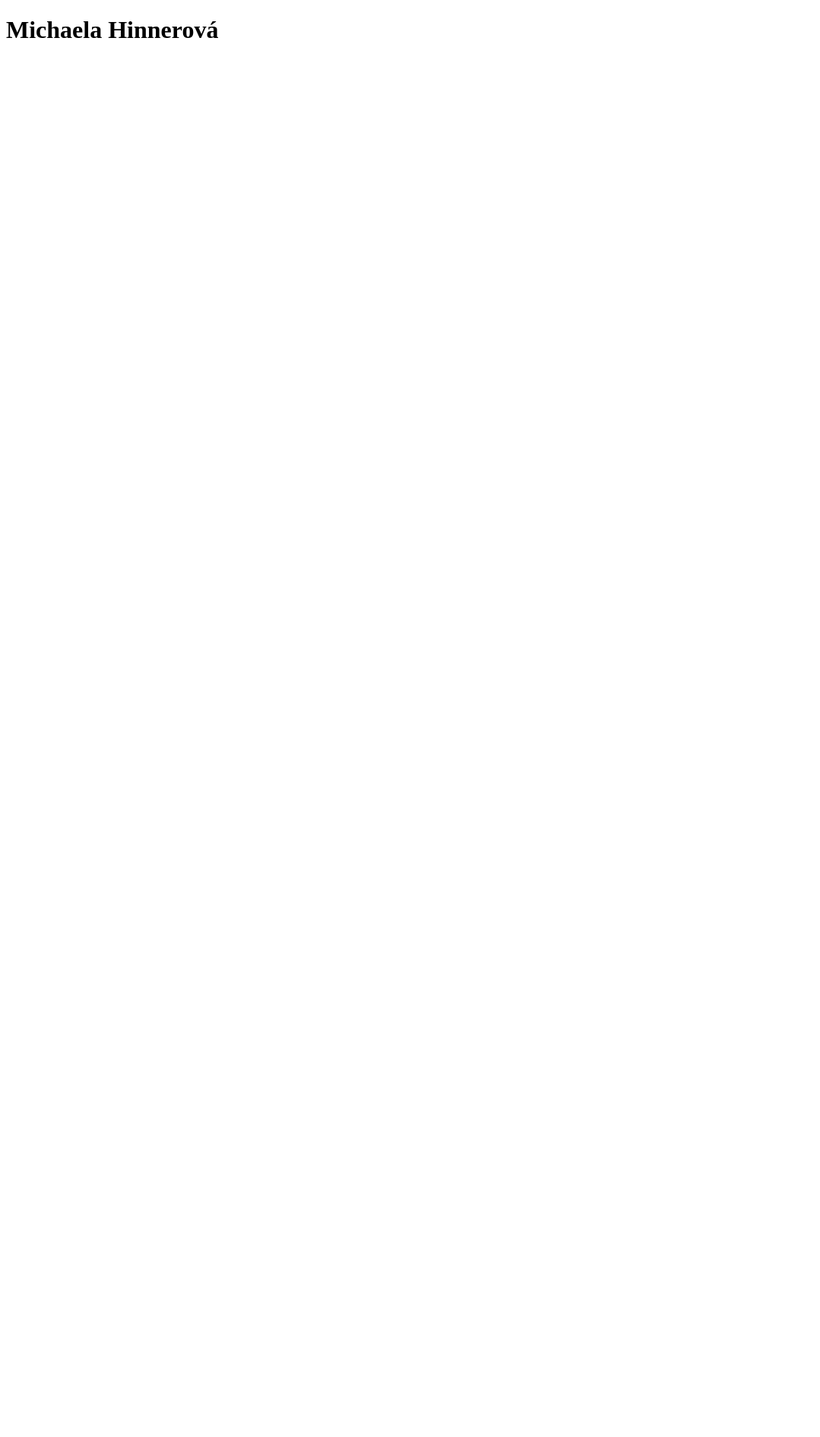
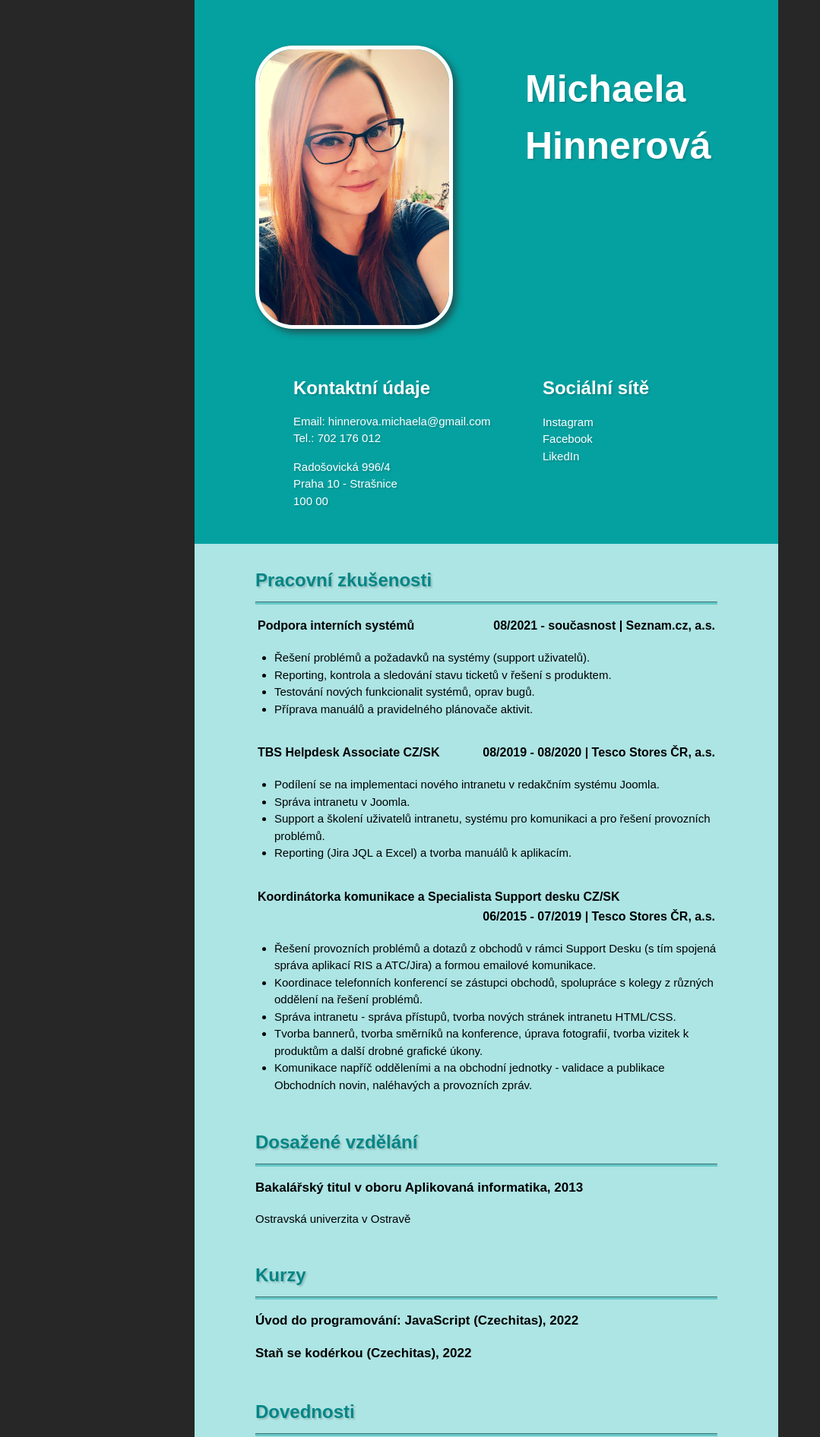
Before and after one commit to MijaHinn/Zivotopis, a plain HTML site: page index.html in a window 1280 px wide. Shown: the top 1892 px of the page at 76% size, without its empty margins (0-1079 px from the left). Before the commit the page ends 800 px from the top, so only its background shows below. Drawn offline with Linux system fonts and the light colour scheme.

Commit message:
Dokončení úkolu

```diff
--- a/index.html
+++ b/index.html
@@ -7,7 +7,157 @@
     <link rel="stylesheet" href="style.css">
     <title>Životopis</title>
 </head>
+
 <body>
-    <h1>Michaela Hinnerová</h1>
+    <!-- Hlavička -->
+    <header>
+        <!-- Kontakty -->
+        <section class="kontakty">
+
+            <img src="/images/mija.png" alt="mija">
+            <h1>Michaela Hinnerová</h1>
+
+            <div class="levy">
+                <h2>Kontaktní údaje</h2>
+                <p>
+                    Email: <a href="mailto:hinnerova.michaela@gmail.com">hinnerova.michaela@gmail.com</a><br>
+                    Tel.: 702 176 012<br>
+                </p>
+
+                <p>
+                    Radošovická 996/4<br>
+                    Praha 10 - Strašnice<br>
+                    100 00
+                </p>
+            </div>
+
+            <div class="pravy">
+                <h2>Sociální sítě</h2>
+                <ul>
+                    <li><a href="https://www.instagram.com/mija_hinn/" title="instagram" target="_blank">Instagram</a></li>
+                    <li><a href="https://www.facebook.com" title="facebook" target="_blank">Facebook</a></li>
+                    <li><a href="https://www.linkedin.com/in/michaela-hinnerov%C3%A1-44aa254b/" title="facebook" target="_blank">LikedIn</a></li>
+                </ul>
+            </div>
+        </section>
+    </header>
+
+    <section class="praxe">
+        <h2>Pracovní zkušenosti</h2>
+        <hr>
+        <table>
+            <tr>
+                <th class="pozice">Podpora interních systémů</th>
+                <th class="firma">08/2021 - současnost | Seznam.cz, a.s.</th>
+            </tr>
+        </table>
+
+        <p>
+           <ul>
+                <li>Řešení problémů a požadavků na systémy (support uživatelů).</li>
+                <li>Reporting, kontrola a sledování stavu ticketů v řešení s produktem.</li>
+                <li>Testování nových funkcionalit systémů, oprav bugů.</li>
+                <li>Příprava manuálů a pravidelného plánovače aktivit.</li>
+           </ul>
+        </p>
+
+        <table>
+            <tr>
+                <th class="pozice">TBS Helpdesk Associate CZ/SK</th>
+                <th class="firma">08/2019 - 08/2020 | Tesco Stores ČR, a.s.</th>
+            </tr>
+        </table>
+
+        <p>
+           <ul>
+                <li>Podílení se na implementaci nového intranetu v redakčním systému Joomla.</li>
+                <li>Správa intranetu v Joomla.</li>
+                <li>Support a školení uživatelů intranetu, systému pro komunikaci a pro řešení provozních problémů.</li>
+                <li>Reporting (Jira JQL a Excel) a tvorba manuálů k aplikacím.</li>
+           </ul>
+        </p>
+
+        <table>
+            <tr>
+                <th class="pozice">Koordinátorka komunikace
+                    a Specialista Support desku CZ/SK</th>
+                <th class="firma">06/2015 - 07/2019 | Tesco Stores ČR, a.s.</th>
+            </tr>
+        </table>
+
+        <p>
+           <ul>
+                <li>Řešení provozních problémů a dotazů z obchodů v rámci Support Desku (s tím spojená správa aplikací RIS a ATC/Jira) a formou emailové komunikace.</li>
+                <li>Koordinace telefonních konferencí se zástupci obchodů, spolupráce s kolegy z různých oddělení na řešení problémů.</li>
+                <li>Správa intranetu - správa přístupů, tvorba nových stránek intranetu HTML/CSS.</li>
+                <li>Tvorba bannerů, tvorba směrníků na konference, úprava fotografií, tvorba vizitek k produktům a další drobné grafické úkony.</li>
+                <li>Komunikace napříč odděleními a na obchodní jednotky - validace a publikace Obchodních novin, naléhavých a provozních zpráv.</li>
+           </ul>
+        </p>
+    </section>
+
+    <!-- Vzdělání -->
+    <section class="vzdelani">
+        <h2>Dosažené vzdělání</h2>
+        <hr>
+        <h3>Bakalářský titul v oboru Aplikovaná informatika, 2013</h3>
+        <p>Ostravská univerzita v Ostravě</p>
+    </section>
+
+    <!-- Kurzy -->
+    <section class="kurzy">
+        <h2>Kurzy</h2>
+        <hr>
+        <h3>Úvod do programování: JavaScript (Czechitas), 2022</h3>
+        <h3>Staň se kodérkou (Czechitas), 2022</h3>
+    </section>
+
+    <!-- Dovednosti -->
+    <section class="dovednosti">
+        <h2>Dovednosti</h2>
+        <hr>
+        <p>
+            Týmová spolupráce,
+            komunikace,
+            prozákaznický přístup,
+            schopnost proaktivně řešit problémy,
+            pečlivost,
+            kreativita.
+        </p>
+
+        <p>
+            Programy sady Microsoft Office,
+            Jira, Jira JQL, Joomla, HTML, CSS.
+        </p>
+
+        <p>
+            Základní znalost: Javascript, Git, GitHub, SQL, Canva, Wordpress, VS Code,
+            Adobe Photoshop.
+        </p>
+
+        <p>
+            Řidičský průkaz sk. B
+        </p>
+    </section>
+
+    <!-- Zájmy -->
+    <section class="zajmy">
+        <h2>Vlastnosti a zájmy</h2>
+        <hr>
+        <p>
+            Zaměření na detail, spolehlivost, zodpovědnost, flexibilita,
+            touha učit se novým věcem, umění srozumitelně vše vysvětlit.
+        </p>
+
+        <p>
+            Klasická a digitální kresba, grafika, PC hry, četba knih, teraristika, sledování filmů a seriálů. <br>
+        </p>
+        <br>
+    </section>
+
+    <!-- Patička -->
+    <footer>
+        © 2022, Michaela Hinnerová
+    </footer>
 </body>
 </html>
--- a/style.css
+++ b/style.css
@@ -0,0 +1,149 @@
+body {
+    background-color: rgb(39, 39, 39);
+    line-height: 1.5;
+    margin: 0;
+    font-family: 'Raleway', sans-serif;
+    margin: 0 20%;
+}
+
+header {
+   background-color: rgb(103, 199, 199);
+   text-shadow: 2px 2px 2px rgba(43, 43, 43, 0.199);
+}
+
+p {
+    font-size: 15px;
+    color: black;
+}
+
+h1 {
+    font-size: 50px;
+    color: white;
+    margin: 0;
+    margin-left: 355px;
+    padding-top: 20px;
+}
+
+h2 {
+    color: rgb(2, 133, 133);
+    margin: 10px 0;
+    text-shadow: 2px 2px 2px rgba(43, 43, 43, 0.199);
+    padding-top: 10px;
+}
+
+h3 {
+    font-size: 17px;
+}
+
+section {
+    padding: 10px 80px 0px 80px;
+    overflow: auto;
+}
+
+ul {
+    padding: 0;
+}
+
+ul li {
+    font-size: 15px;
+    margin: 0;
+}
+
+table {
+    width: 100%;
+    padding-top: 15px;
+}
+
+hr {
+    border-width: 0.1px;
+    border-color: rgb(103, 199, 199);
+    box-shadow: 0 2px rgb(103, 199, 199);;
+    margin: 0 auto;
+}
+
+.kontakty {
+    background-color: rgb(5, 161, 161);
+    padding-top: 60px;
+    padding-bottom: 30px;
+}
+
+.kontakty h2,
+.kontakty p {
+    color: white;
+}
+
+.kontakty a,
+.kontakty a:link,
+.kontakty a:focus {
+    font-size: 15px;
+    text-decoration: none;
+    color: white;
+}
+
+.kontakty a:hover {
+    font-size: 15px;
+    text-decoration: none;
+    color: rgb(58, 58, 58);
+    font-weight: bold;
+}
+
+.kontakty div {
+    width: auto;
+    display: inline-block;
+}
+
+.levy {
+    float: left;
+    width: 70%;
+    padding-top: 30px;
+    padding-left: 50px;
+}
+
+.pravy {
+    float: right;
+    width: 26%;
+    padding-top: 30px;
+    margin-right: 90px;
+}
+
+.kontakty img {
+    width: 250px;
+    border-radius: 50px;
+    border: 5px solid white;
+    float: left;
+    margin: 0 50px 10px 0;
+    box-shadow: 5px 5px 10px rgba(43, 43, 43, 0.637);
+}
+
+.kontakty ul li {
+    list-style: none;
+}
+
+.praxe,
+.dovednosti,
+.vzdelani,
+.kurzy,
+.zajmy    {
+    background-color: rgb(173, 228, 228);
+}
+
+.praxe ul {
+    padding-left: 25px;
+}
+
+.pozice {
+    float: left;
+}
+
+.firma {
+    float: right;
+}
+
+footer {
+    text-align: center;
+    font-size: 13px;
+    background-color: rgb(5, 161, 161);
+    color: white;
+    font-weight: bold;
+    padding: 15px 0;
+}
```
Also changed, not shown: images/mija.png (added).
